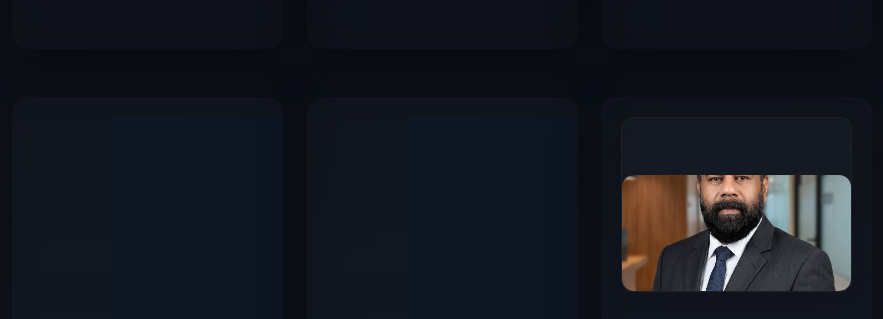
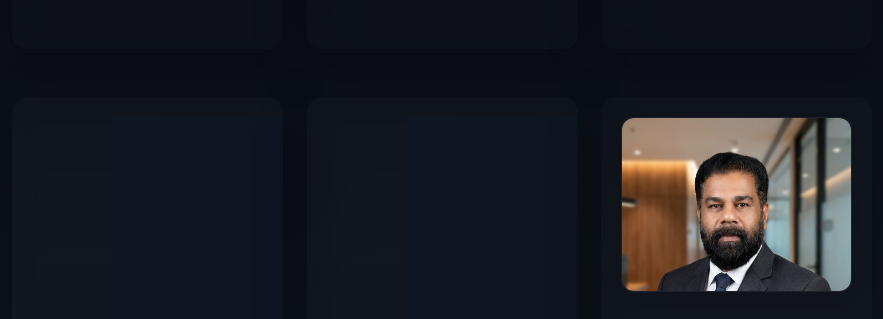
Before and after one commit to asdcreations4166-ctrl/A4-Aluminium-Website, a website: page index.html in a window 1280 px wide. Shown: the part 2614-2933 px from the top of the page, without its empty margins (198-1081 px from the left). Drawn offline with nearby package versions, Linux system fonts and the light colour scheme.

Commit message:
fix: adjust image positioning to show full head with object-position center top

```diff
--- a/styles.css
+++ b/styles.css
@@ -118,11 +118,12 @@ h4 {
 
 .partner-frame .partner-img {
     position: absolute;
-    top: 1.5cm;
+    top: 0;
     left: 0;
     width: 100%;
-    height: calc(100% - 1.5cm);
+    height: 100%;
     object-fit: cover;
+    object-position: center top;
     display: block;
     border-radius: 12px;
     transition: transform .35s ease, box-shadow .35s ease;
```
